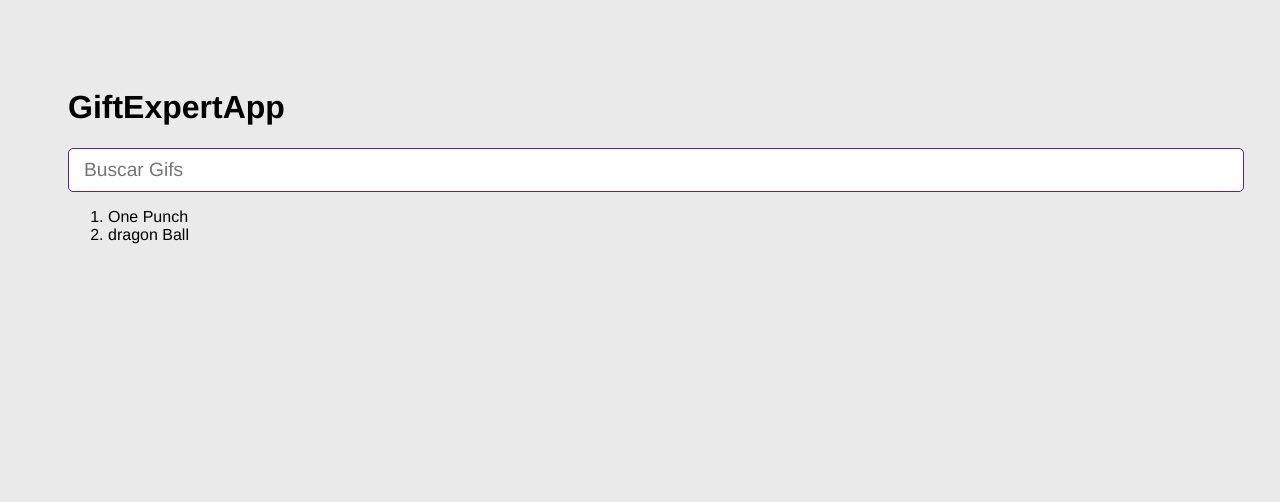
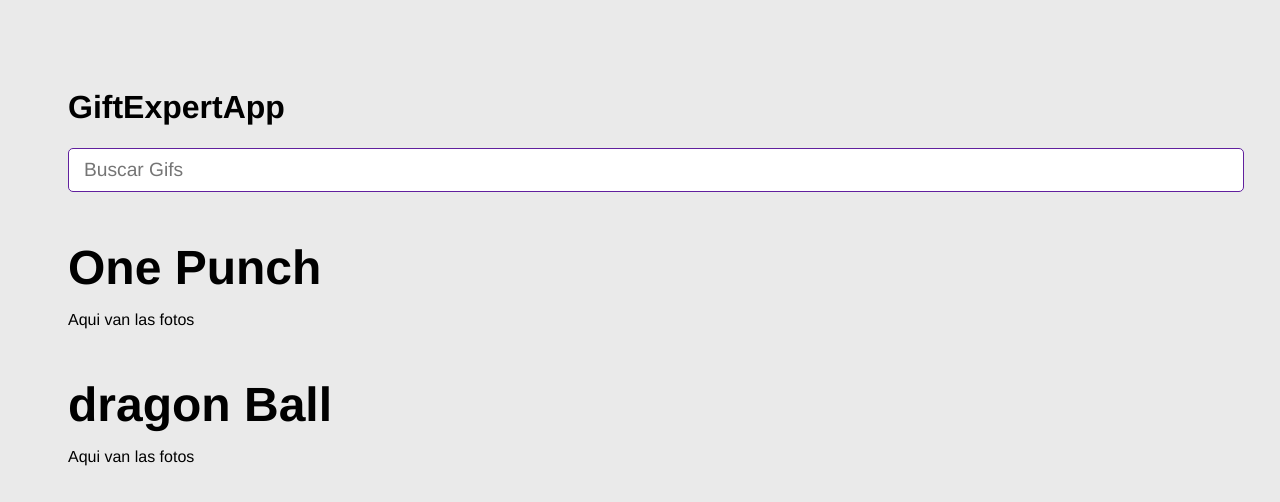
Before and after one commit to Epadrino/react-cero-a-experto, a React (Vite) app in the folder gif_expert_app/: page / in a window 1280 px wide. Shown: the top 502 px of the page. Built offline with nearby package versions, Linux system fonts and the light colour scheme.

Commit message:
nuevo_componente

```diff
--- a/gif_expert_app/src/GiftExpertApp.jsx
+++ b/gif_expert_app/src/GiftExpertApp.jsx
@@ -1,5 +1,6 @@
 import { useState } from 'react';
 import { AddCategory } from './components/AddCategory';
+import { GifGrid } from './components/GifGrid';
 
 export const GiftExpertApp = () => {
 	const [categories, setCategories] = useState(['One Punch', 'dragon Ball']);
@@ -22,11 +23,10 @@ export const GiftExpertApp = () => {
 
 			{/* listado de Gif */}
 
-			<ol>
-				{categories.map((category) => {
-					return <li key={category}>{category}</li>;
-				})}
-			</ol>
+			{categories.map((category) => (
+				<GifGrid key={category} category={category} />
+			))}
+
 			{/* Gif Item */}
 		</>
 	);
--- /dev/null
+++ b/gif_expert_app/src/components/GifGrid.jsx
@@ -0,0 +1,8 @@
+export const GifGrid = ({ category }) => {
+	return (
+		<>
+			<h3>{category}</h3>
+			<p>Aqui van las fotos</p>
+		</>
+	);
+};
```
